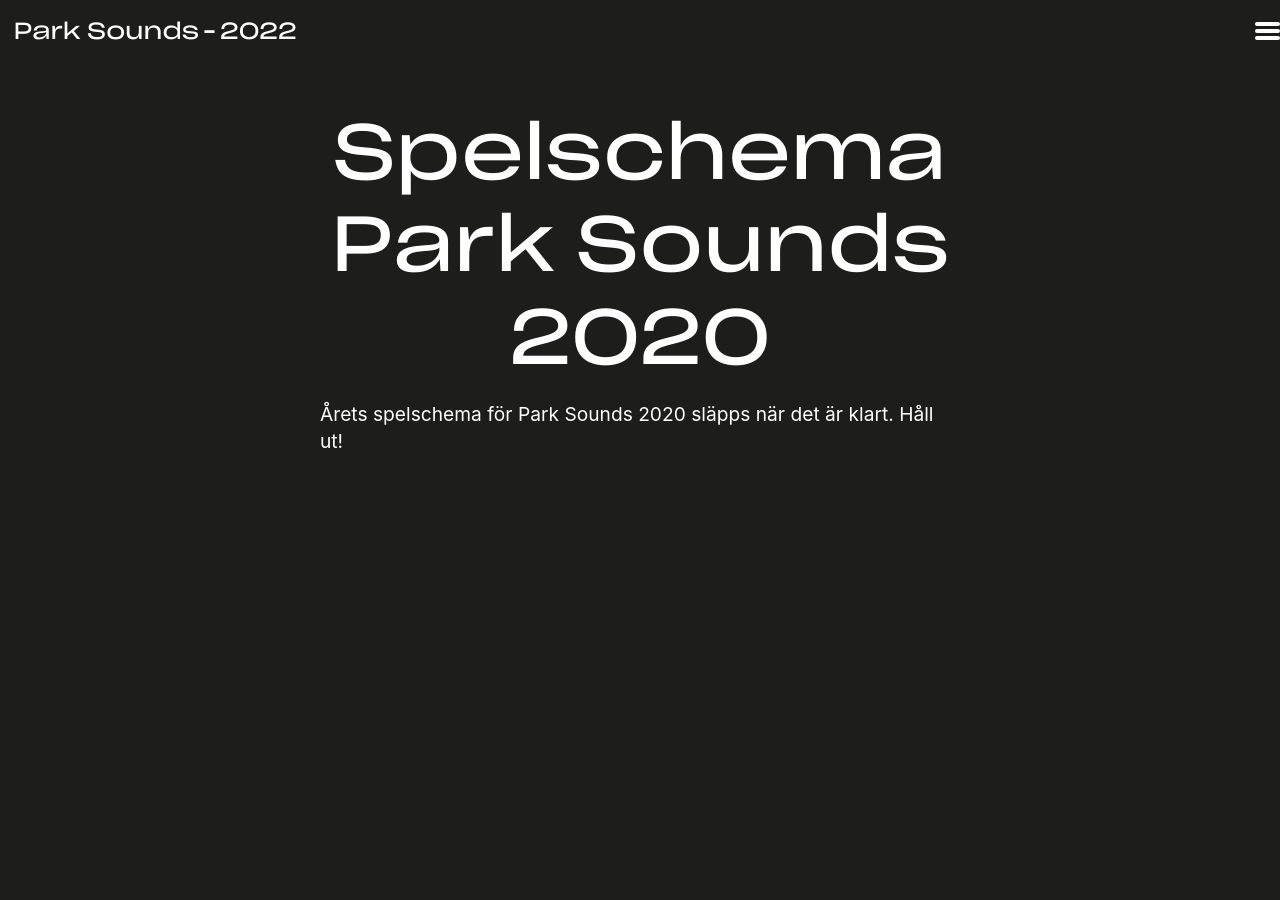
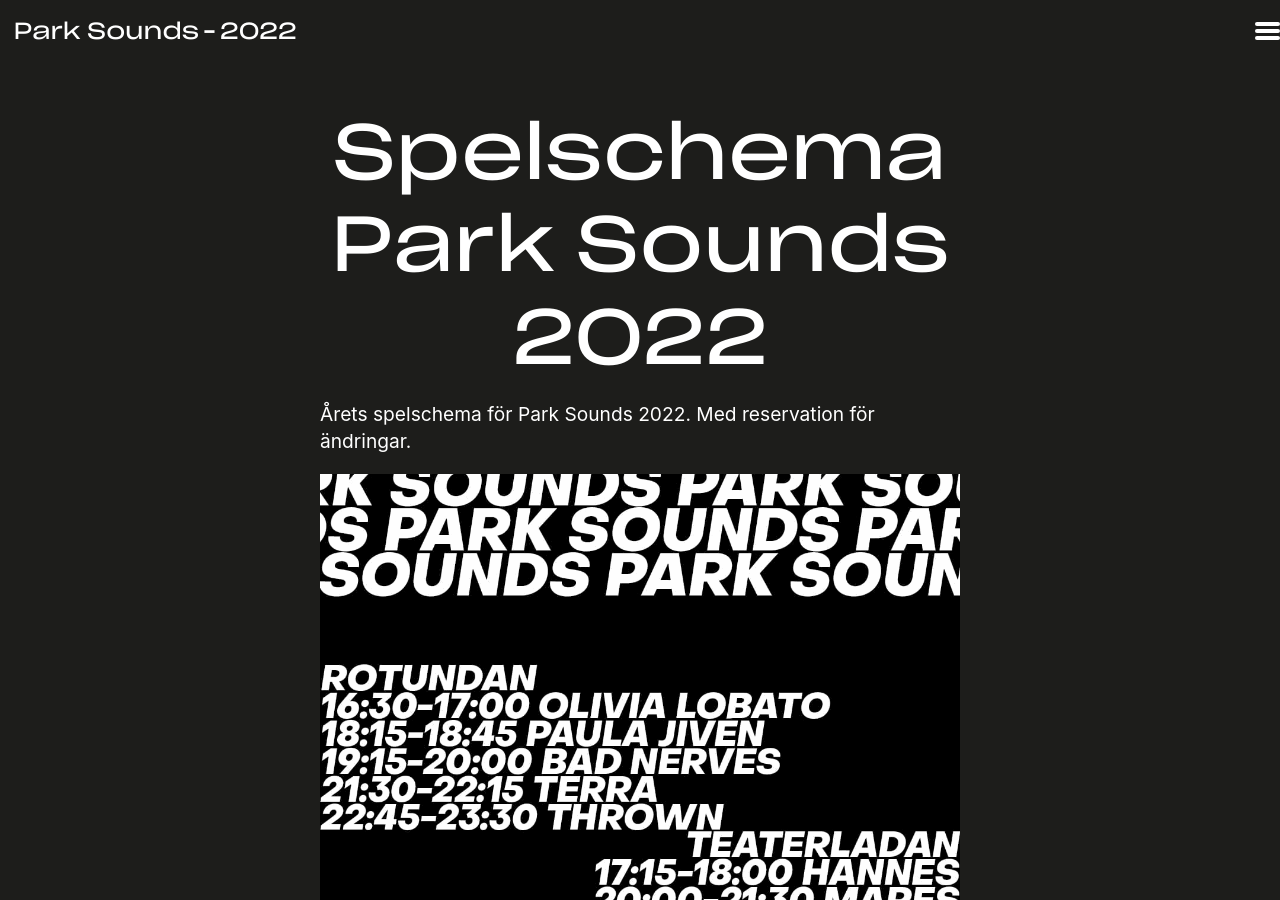
Before and after one commit to parksounds/parksounds.se, a Jekyll site: the page built from spelschema/index.md, in a window 1280 px wide and 900 px high. Built offline with Jekyll 4.4.1, drawn with Linux system fonts in a browser that asks for light colours.

Commit message:
spelschema 2022

```diff
--- a/_includes/footer.html
+++ b/_includes/footer.html
@@ -5,9 +5,9 @@
             <span class="location">Huskvarna Folkets park</span>
         </p>
 
-        <!--p>
+        <p>
             <a href="/spelschema/">Spelschema</a>
-        </p-->
+        </p>
 
         <p>
             <a href="/press/">Press</a>
--- a/_includes/header.html
+++ b/_includes/header.html
@@ -14,9 +14,9 @@
         <li>
             <a href="/" class="{% if page.url contains "/" %}current{% endif %}">Klara artister</a>
         </li>
-        <!--li>
+        <li>
             <a href="/spelschema/" class="{% if page.url contains "/spelschema/" %}current{% endif %}">Spelschema</a>
-        </li-->
+        </li>
         <li>
             <a href="/info/" class="{% if page.url contains "/info/" %}current{% endif %}">Info</a>
         </li>
--- a/spelschema/index.md
+++ b/spelschema/index.md
@@ -5,12 +5,12 @@
 layout: default
 link: https://parksounds.se/spelschema/
 slug: spelschema
-title: Spelschema Park Sounds 2019
-
+title: Spelschema Park Sounds 2022
+image: /images/spelschema-park-sounds-2022.png
 ---
 
-# Spelschema Park Sounds 2020
+# Spelschema Park Sounds 2022
 
-Årets spelschema för Park Sounds 2020 släpps när det är klart. Håll ut!
+Årets spelschema för Park Sounds 2022. Med reservation för ändringar.
 
-<!--![{{page.title}}]({{page.image}})-->
+![{{page.title}}]({{page.image}})
```
Also changed, not shown: Gemfile.lock (added), images/spelschema-park-sounds-2022.png (added).
